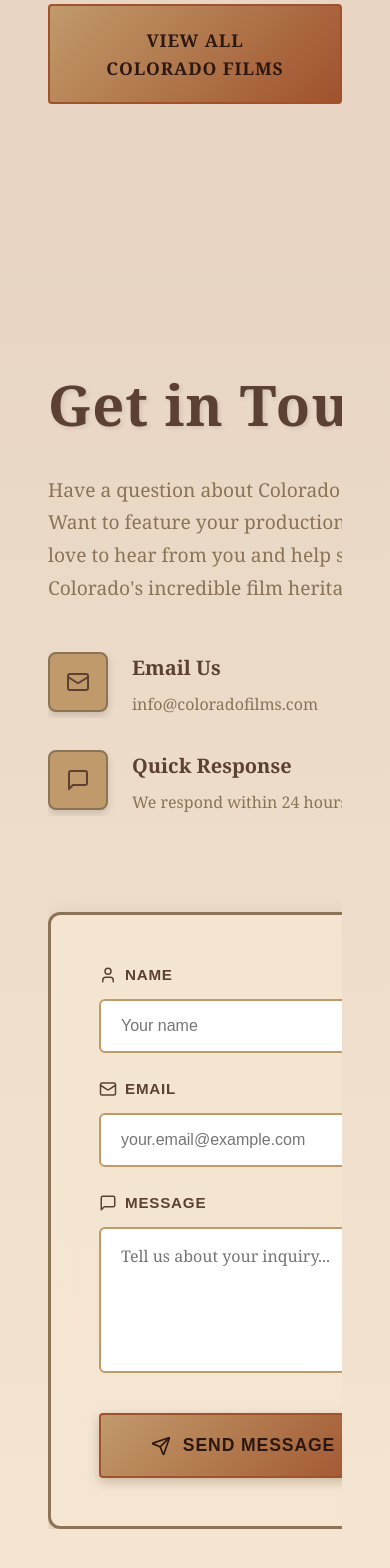
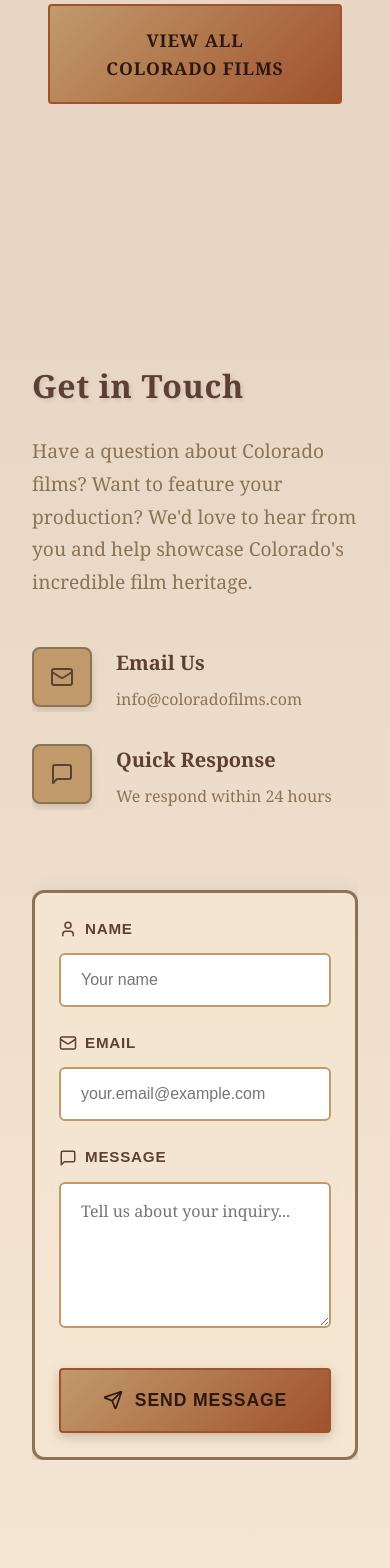
Before and after one commit to CDarts48/cofilms, a Next.js app: page / in a window 390 px wide. Shown: the part 9960-11528 px from the top of the page. Built offline with nearby package versions, Linux system fonts and the light colour scheme.

Commit message:
correcting contact

```diff
--- a/src/sections/ContactSection.tsx
+++ b/src/sections/ContactSection.tsx
@@ -62,6 +62,7 @@ function ContactSection(): React.ReactElement {
 
     return (
         <section style={styles.section}>
+            <div style={styles.wrapper}>
                 <div style={styles.container}>
                     <div style={styles.content}>
                         <div style={styles.infoSide}>
@@ -168,6 +169,7 @@ function ContactSection(): React.ReactElement {
                         </div>
                     </div>
                 </div>
+            </div>
         </section>
     );
 }
@@ -177,23 +179,39 @@ const styles: Styles = {
         padding: '8rem 0',
         background: 'linear-gradient(180deg, #E8D5C4 0%, #F5E6D3 100%)',
         position: 'relative',
+        width: '100%',
+        overflowX: 'hidden',
+    },
+    wrapper: {
+        width: '100%',
+        maxWidth: '100vw',
+        overflowX: 'hidden',
+        boxSizing: 'border-box',
     },
     container: {
         maxWidth: '1400px',
         margin: '0 auto',
-        padding: '0 2rem',
+        padding: '0 1rem',
+        width: '100%',
+        boxSizing: 'border-box',
     },
     content: {
-        display: 'grid',
-        gridTemplateColumns: 'repeat(auto-fit, minmax(400px, 1fr))',
-        gap: '4rem',
-        alignItems: 'center',
+        display: 'flex',
+        flexDirection: 'column',
+        gap: '3rem',
+        alignItems: 'stretch',
+        width: '100%',
+        maxWidth: '100%',
+        boxSizing: 'border-box',
     },
     infoSide: {
         padding: '2rem 0',
+        width: '100%',
+        maxWidth: '100%',
+        boxSizing: 'border-box',
     },
     title: {
-        fontSize: '3.5rem',
+        fontSize: 'clamp(2rem, 8vw, 3.5rem)',
         fontWeight: '700',
         color: '#5C4033',
         marginBottom: '1.5rem',
@@ -252,8 +270,11 @@ const styles: Styles = {
         backdropFilter: 'blur(10px)',
         border: '3px solid #8B7355',
         borderRadius: '12px',
-        padding: '3rem',
+        padding: 'clamp(1.5rem, 5vw, 3rem)',
         boxShadow: '0 8px 24px rgba(92, 64, 51, 0.2)',
+        width: '100%',
+        maxWidth: '100%',
+        boxSizing: 'border-box',
     },
     form: {
         display: 'flex',
@@ -285,6 +306,8 @@ const styles: Styles = {
         fontSize: '1rem',
         transition: 'all 0.3s ease',
         outline: 'none',
+        width: '100%',
+        boxSizing: 'border-box',
     },
     textarea: {
         padding: '1rem 1.25rem',
@@ -297,6 +320,8 @@ const styles: Styles = {
         outline: 'none',
         resize: 'vertical',
         fontFamily: 'inherit',
+        width: '100%',
+        boxSizing: 'border-box',
     },
     submitButton: {
         display: 'flex',
@@ -316,6 +341,8 @@ const styles: Styles = {
         transition: 'all 0.4s cubic-bezier(0.4, 0, 0.2, 1)',
         boxShadow: '0 4px 12px rgba(139, 115, 85, 0.4)',
         marginTop: '1rem',
+        width: '100%',
+        boxSizing: 'border-box',
     },
     confirmationMessage: {
         marginTop: '1.5rem',
```
Lines whose indentation alone changed are shown as unchanged.
